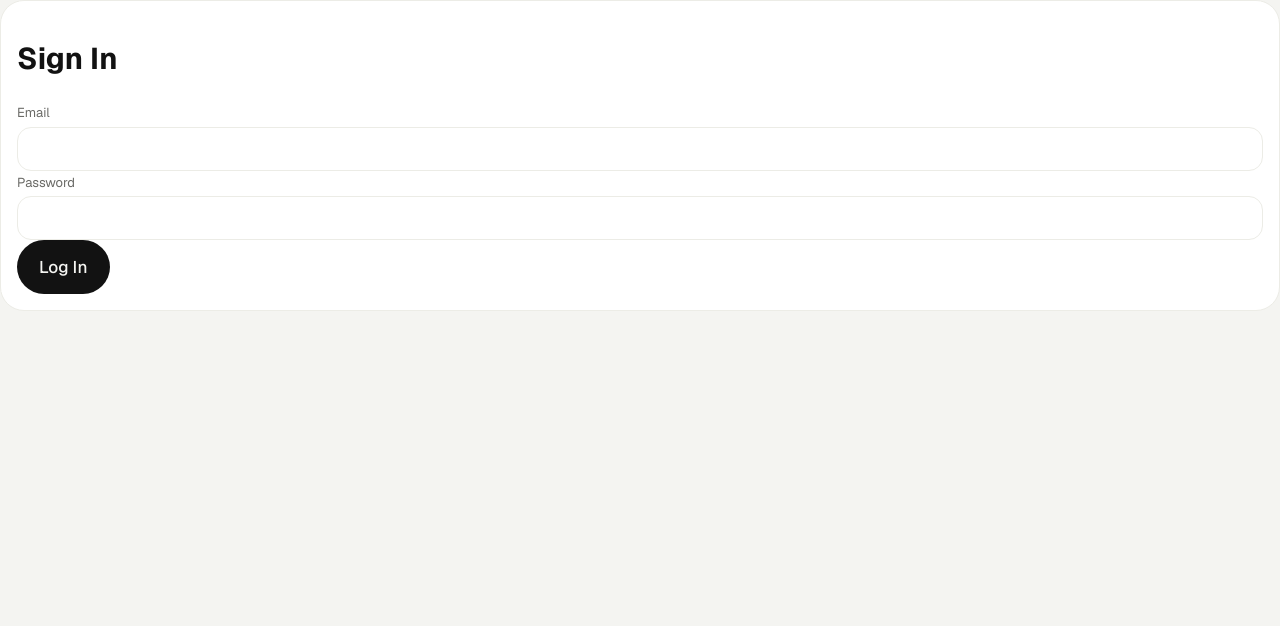
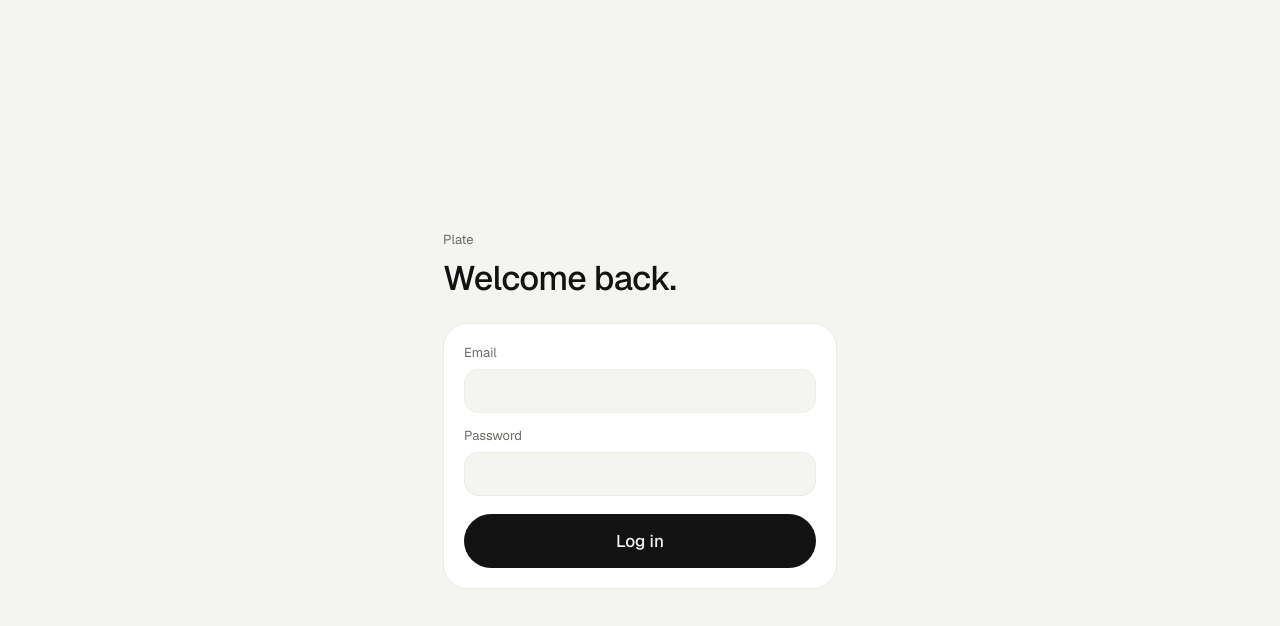
Before and after one commit to hande-nk/plate, a Next.js app: page /login in a window 1280 px wide. Shown: the top 626 px of the page. Built offline with nearby package versions, Linux system fonts and the light colour scheme; no server answers.

Commit message:
updated main page and updated a login page design

```diff
--- a/app/login/page.tsx
+++ b/app/login/page.tsx
@@ -1,17 +1,29 @@
-"use client"
-
-// state: email, password, error: string | null, busy: boolean
-// onSubmit(e): e.preventDefault() → signInWithPassword({ email, password })
-//   error → show error.message ; success → router.push("/")
+"use client";
 
 import { useState } from "react";
 import { useRouter } from "next/navigation";
 import { supabase } from "@/lib/supabase";
 
+// One style for both inputs: 44px tap target, 17px text so iOS doesn't zoom.
+const inputStyle: React.CSSProperties = {
+  display: "block",
+  width: "100%",
+  boxSizing: "border-box",
+  minHeight: "var(--tap)",
+  marginTop: 6,
+  padding: "0 14px",
+  border: "1px solid var(--hairline)",
+  borderRadius: "var(--radius-control)",
+  background: "var(--paper)",
+  color: "var(--ink)",
+  fontSize: 17,
+  fontFamily: "inherit",
+};
+
 export default function LoginPage() {
+  const router = useRouter();
   const [email, setEmail] = useState("");
   const [password, setPassword] = useState("");
-    const router = useRouter();
   const [error, setError] = useState<string | null>(null);
   const [busy, setBusy] = useState(false);
 
@@ -25,55 +37,69 @@ export default function LoginPage() {
       setError(error.message);
       return;
     }
-        router.push("/");
+    router.replace("/");
   };
-    return(
-        <main>
 
-            <form onSubmit={handleSubmit} className="card">
-                <h1>
-                    Sign In
+  return (
+    <main
+      style={{
+        maxWidth: 430,
+        minHeight: "100dvh",
+        margin: "0 auto",
+        padding: "52px 18px 32px",
+        boxSizing: "border-box",
+        display: "flex",
+        flexDirection: "column",
+        justifyContent: "center",
+        gap: 20,
+      }}
+    >
+      <div>
+        <div className="muted">Plate</div>
+        <h1 style={{ margin: "4px 0 0", fontSize: 34, fontWeight: 500, letterSpacing: "-0.02em" }}>
+          Welcome back.
         </h1>
-                <div>
+      </div>
+
+      <form
+        onSubmit={handleSubmit}
+        className="card"
+        style={{ display: "flex", flexDirection: "column", gap: 14, padding: 20 }}
+      >
         <label className="muted">
           Email
           <input
             type="email"
             value={email}
+            onChange={(e) => setEmail(e.target.value)}
             autoComplete="username"
-                            onChange={(e) => setEmail(e.target.value)}
+            autoCapitalize="none"
             required
-                            style={{ display: "block", width: "100%", minHeight: "var(--tap)",
-                                    borderRadius: "var(--radius-control)", border: "1px solid var(--hairline)",
-                                    padding: "0 12px", marginTop: 4, fontSize: 17 }}
+            style={inputStyle}
           />
         </label>
-                </div>
 
-                <div>
         <label className="muted">
           Password
           <input
             type="password"
             value={password}
+            onChange={(e) => setPassword(e.target.value)}
             autoComplete="current-password"
-                            onChange={(e) => setPassword(e.target.value)}
             required
-                            style={{ display: "block", width: "100%", minHeight: "var(--tap)",
-                                    borderRadius: "var(--radius-control)", border: "1px solid var(--hairline)",
-                                    padding: "0 12px", marginTop: 4, fontSize: 17 }}
+            style={inputStyle}
           />
         </label>
-                </div>
-                {error && <p className="muted">{error}</p>}
-                <button
-                    type="submit"
-                    disabled={busy}
-                    className="btn"
-                >
-                    {busy ? "Logging in…" : "Log In"}
+
+        {error && (
+          <p role="alert" style={{ margin: 0, fontSize: 15, color: "var(--ink)" }}>
+            {error}
+          </p>
+        )}
+
+        <button type="submit" disabled={busy} className="btn" style={{ marginTop: 4 }}>
+          {busy ? "Logging in…" : "Log in"}
         </button>
-
       </form>
     </main>
   );
```
Also changed, not shown: app/page.tsx (+28 -0 lines). Lines whose indentation alone changed are shown as unchanged.
